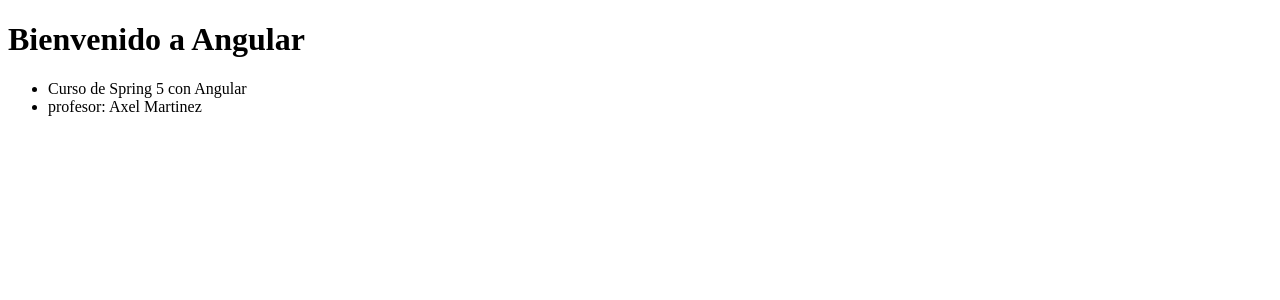
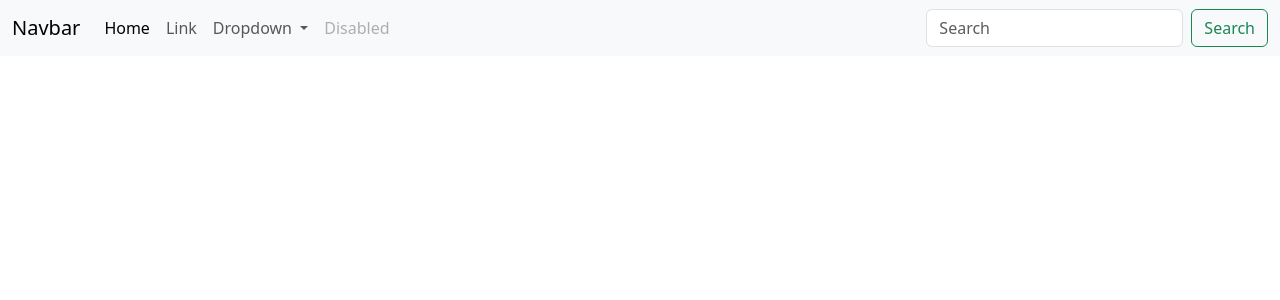
Before and after one commit to Axel200121/Crud-Angular-Spring, an Angular app in the folder frontal/: page / in a window 1280 px wide. Shown: the top 300 px of the page. Built offline with nearby package versions, Linux system fonts and the light colour scheme.

Commit message:
Integrando Bootstrap

```diff
--- a/frontal/src/app/app.component.html
+++ b/frontal/src/app/app.component.html
@@ -1,5 +1,36 @@
-<h1>{{title}}</h1>
-<ul>
-  <li>{{curso}}</li>
-  <li>profesor: {{profesor}}</li>
-</ul>
+<nav class="navbar navbar-expand-lg bg-body-tertiary">
+  <div class="container-fluid">
+    <a class="navbar-brand" href="#">Navbar</a>
+    <button class="navbar-toggler" type="button" data-bs-toggle="collapse" data-bs-target="#navbarSupportedContent" aria-controls="navbarSupportedContent" aria-expanded="false" aria-label="Toggle navigation">
+      <span class="navbar-toggler-icon"></span>
+    </button>
+    <div class="collapse navbar-collapse" id="navbarSupportedContent">
+      <ul class="navbar-nav me-auto mb-2 mb-lg-0">
+        <li class="nav-item">
+          <a class="nav-link active" aria-current="page" href="#">Home</a>
+        </li>
+        <li class="nav-item">
+          <a class="nav-link" href="#">Link</a>
+        </li>
+        <li class="nav-item dropdown">
+          <a class="nav-link dropdown-toggle" href="#" role="button" data-bs-toggle="dropdown" aria-expanded="false">
+            Dropdown
+          </a>
+          <ul class="dropdown-menu">
+            <li><a class="dropdown-item" href="#">Action</a></li>
+            <li><a class="dropdown-item" href="#">Another action</a></li>
+            <li><hr class="dropdown-divider"></li>
+            <li><a class="dropdown-item" href="#">Something else here</a></li>
+          </ul>
+        </li>
+        <li class="nav-item">
+          <a class="nav-link disabled" aria-disabled="true">Disabled</a>
+        </li>
+      </ul>
+      <form class="d-flex" role="search">
+        <input class="form-control me-2" type="search" placeholder="Search" aria-label="Search">
+        <button class="btn btn-outline-success" type="submit">Search</button>
+      </form>
+    </div>
+  </div>
+</nav>
--- a/frontal/src/index.html
+++ b/frontal/src/index.html
@@ -6,8 +6,10 @@
   <base href="/">
   <meta name="viewport" content="width=device-width, initial-scale=1">
   <link rel="icon" type="image/x-icon" href="favicon.ico">
+  <link href="https://cdn.jsdelivr.net/npm/bootstrap@5.3.1/dist/css/bootstrap.min.css" rel="stylesheet" integrity="sha384-4bw+/aepP/YC94hEpVNVgiZdgIC5+VKNBQNGCHeKRQN+PtmoHDEXuppvnDJzQIu9" crossorigin="anonymous">
 </head>
 <body>
   <app-root></app-root>
+  <script src="https://cdn.jsdelivr.net/npm/bootstrap@5.3.1/dist/js/bootstrap.bundle.min.js" integrity="sha384-HwwvtgBNo3bZJJLYd8oVXjrBZt8cqVSpeBNS5n7C8IVInixGAoxmnlMuBnhbgrkm" crossorigin="anonymous"></script>
 </body>
 </html>
```
